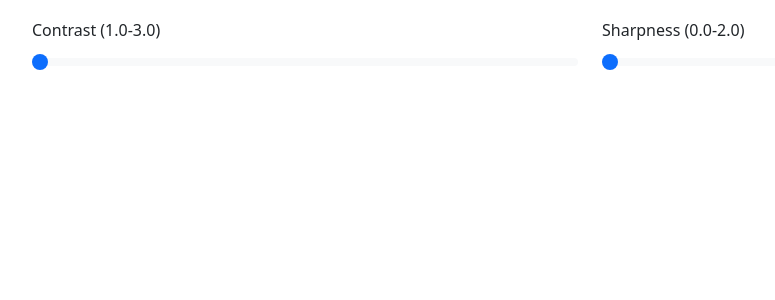
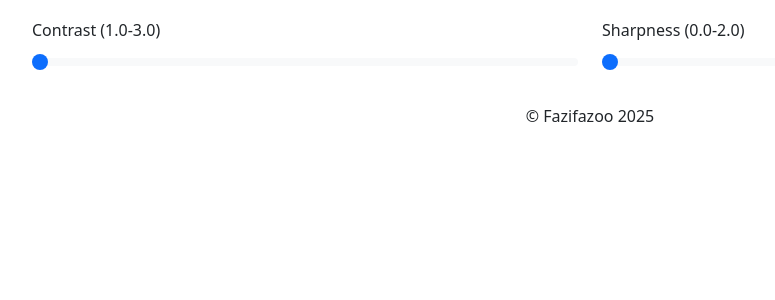
Before and after one commit to FaziFazoo/Image-processing, a Flask app: page / in a window 1280 px wide. Shown: the part 146-446 px from the top of the page, without its empty margins (50-825 px from the left). Run offline with Flask 3, Linux system fonts and the light colour scheme.

Commit message:
Add copyright notice to footer

```diff
--- a/templates/upload.html
+++ b/templates/upload.html
@@ -88,5 +88,8 @@
             sharpnessSlider.addEventListener('input', updateProcessedImage);
         });
     </script>
+    <footer class="text-center mt-4">
+        <p>&copy; Fazifazoo 2025</p>
+    </footer>
 </body>
 </html>
```
